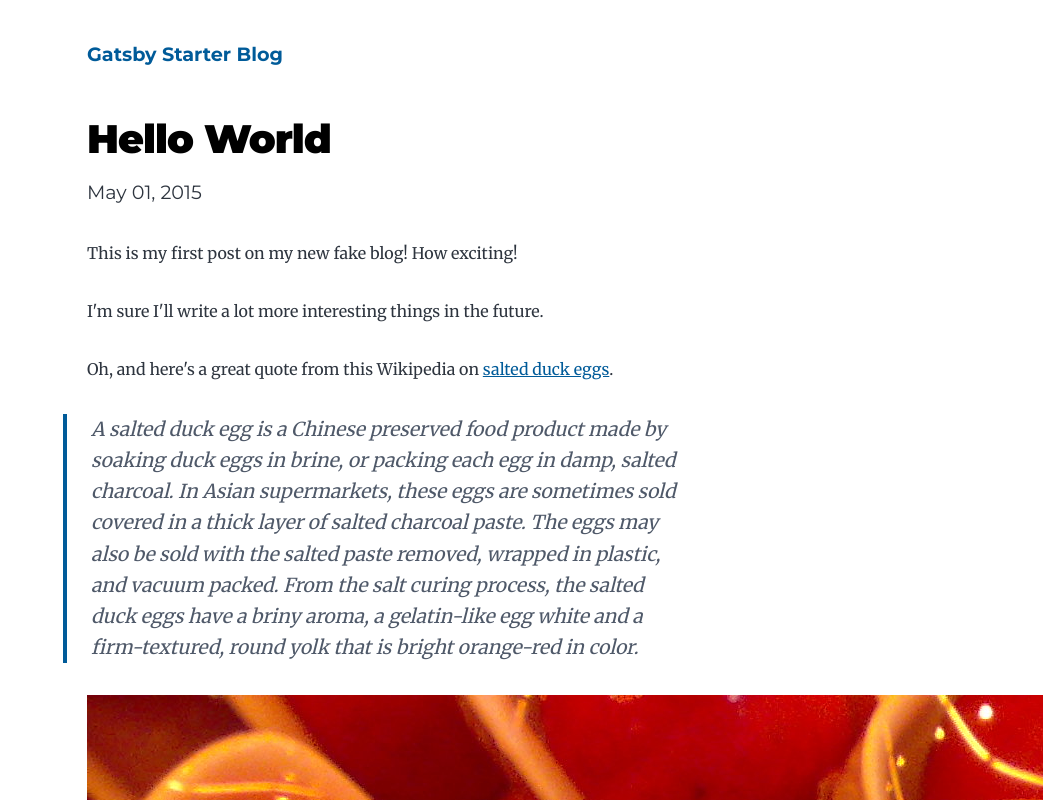
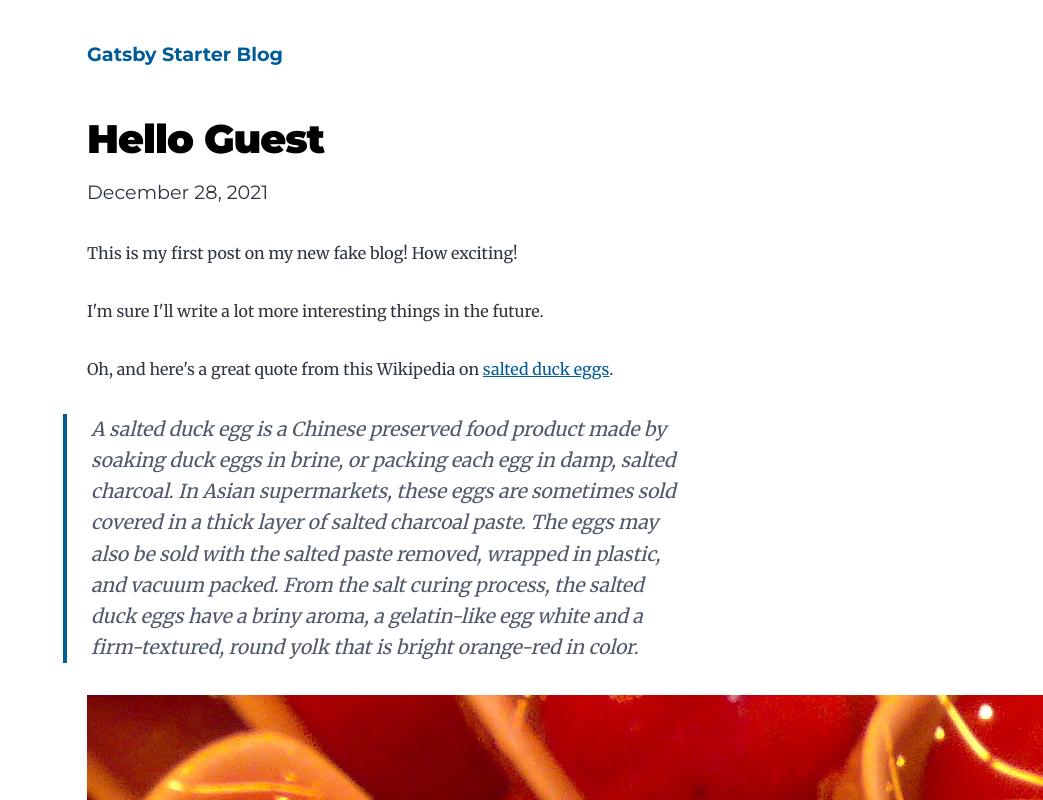
Before and after one commit to technologydata/myblog, a Gatsby site: page /hello-world/ in a window 1280 px wide. Shown: the top 800 px of the page, without its empty margins (237-1280 px from the left). Built offline with nearby package versions, Linux system fonts and the light colour scheme; Gatsby itself is replaced by a stand-in of ours; some packages are replaced by stand-ins of ours.

Commit message:
Update index.md

```diff
--- a/content/blog/hello-world/index.md
+++ b/content/blog/hello-world/index.md
@@ -1,7 +1,7 @@
 ---
-title: Hello World
-date: "2015-05-01T22:12:03.284Z"
-description: "Hello World"
+title: Hello Guest
+date: "2021-12-28T10:45:03.284Z"
+description: "Hello Guest"
 ---
 
 This is my first post on my new fake blog! How exciting!
```
